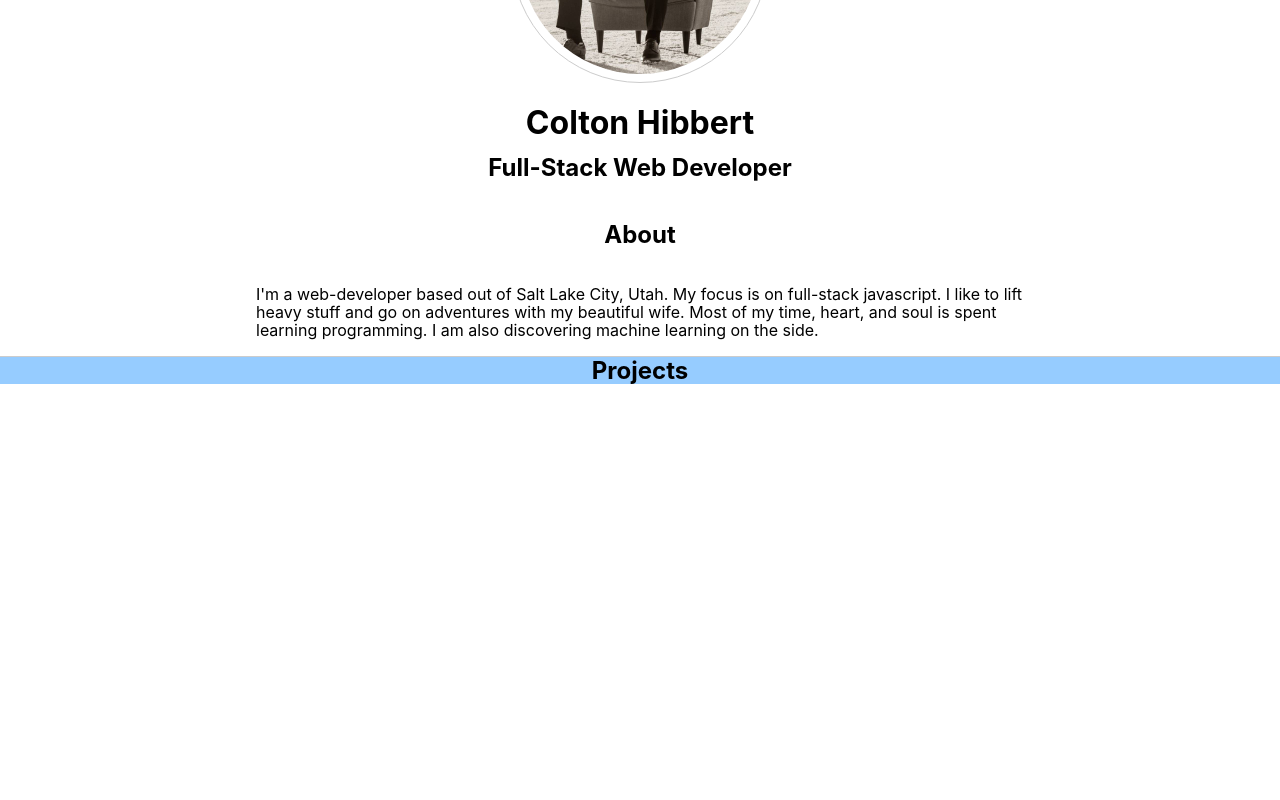
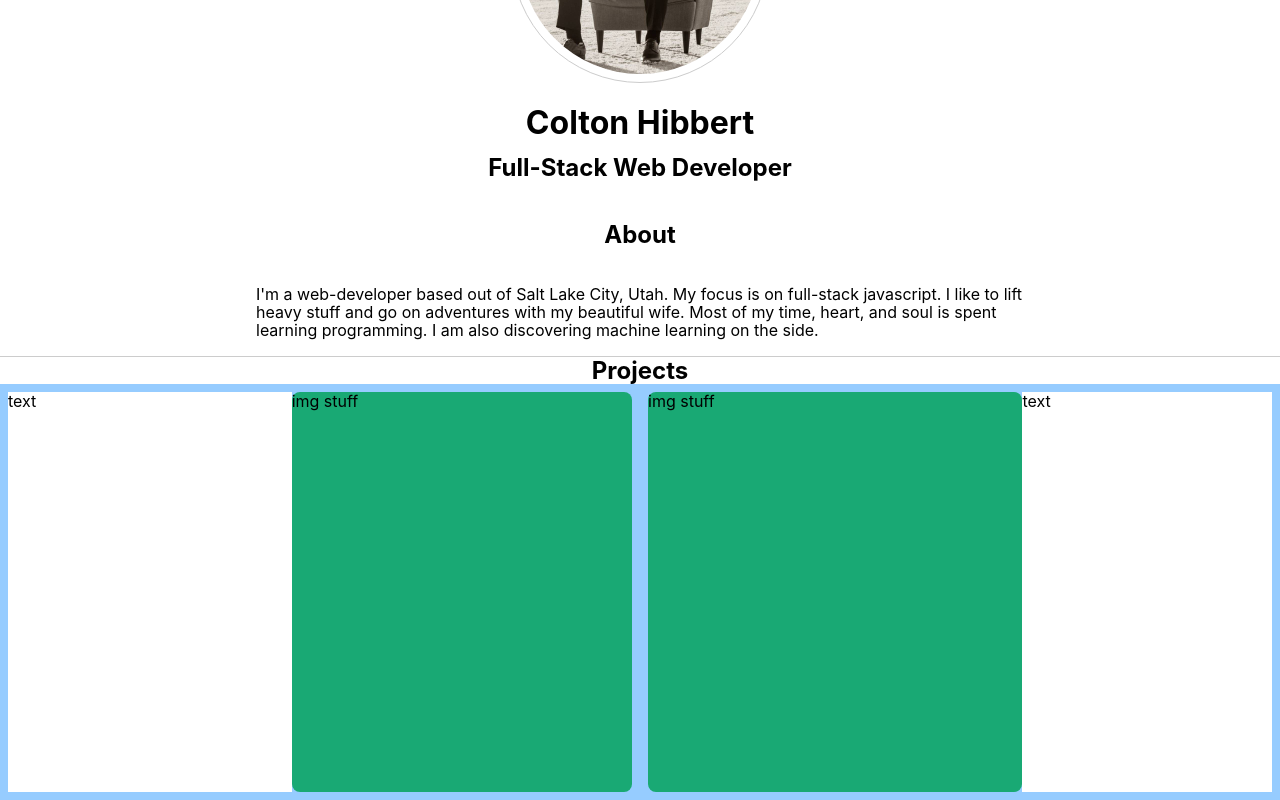
Before and after one commit to ColtonHibbert/coltons-portfolio, a React (Create React App) app: page / in a window 1280 px wide. Shown: the part 221-1021 px from the top of the page. Before the commit the page ends 800 px from the top, so only its background shows below. Built offline with nearby package versions, Linux system fonts and the light colour scheme.

Commit message:
project card layout

```diff
--- a/src/App.js
+++ b/src/App.js
@@ -4,6 +4,10 @@ import Header from './components/headersection/header/Header.js';
 import Hero from './components/mainsection/hero/Hero.js';
 import ProjectsMain from './components/mainsection/projects/projectsmain/ProjectsMain.js';
 import tachyons from 'tachyons';
+import ProjectCardLeft from './components/mainsection/projects/projectcardleft/ProjectCardLeft';
+import ProjectCardRight from './components/mainsection/projects/projectcardright/ProjectCardRight';
+
+
 
 
 class App extends Component {
@@ -13,7 +17,8 @@ class App extends Component {
        <Header />
        <Hero />
        <ProjectsMain>
-
+          <ProjectCardLeft />
+          <ProjectCardRight />
        </ProjectsMain>
       </div>
     );
--- a/src/components/mainsection/projects/projectcardleft/ProjectCardLeft.js
+++ b/src/components/mainsection/projects/projectcardleft/ProjectCardLeft.js
@@ -0,0 +1,31 @@
+
+
+import React from 'react';
+
+
+const ProjectCardLeft= (props) => {
+    return (
+        <div className="
+        w-90 vh-50 flex flex-column items-center
+        w-90-ns vh-50-ns flex-ns flex-row-ns items-center-ns
+        w-50-l vh-50-l flex-l flex-row-l
+        ma2">
+            <div className="
+            w-100 h5 flex flex-column
+            w-40-ns h-100-ns flex-ns flex-column-ns
+            w-50-l h-100-l flex-l flex-column-l
+            bg-white">
+                text
+            </div>
+            <div className="
+            w-100 h-100 flex flex-column
+            w-60-ns height-100-ns flex-ns
+            w-60-l height-100-l flex-l
+            bg-green br3">
+                img stuff
+            </div>
+        </div>
+    );
+}
+
+export default ProjectCardLeft;
--- a/src/components/mainsection/projects/projectcardright/ProjectCardRight.js
+++ b/src/components/mainsection/projects/projectcardright/ProjectCardRight.js
@@ -0,0 +1,29 @@
+
+import React from 'react';
+
+const ProjectCardRight= (props) => {
+    return (
+        <div className="
+        w-90 vh-50 flex flex-column items-center
+        w-90-ns vh-50-ns flex-ns flex-row-ns items-center-ns
+        w-50-l vh-50-l flex-l flex-row-l
+         ma2 ">
+            <div className="
+             w-100 h-100 flex flex-column
+             w-60-ns height-100-ns flex-ns
+             w-60-l height-100-l flex-l
+             bg-green br3">
+                img stuff
+            </div>
+            <div className="
+             w-100 h5 flex flex-column
+             w-40-ns h-100-ns flex-ns flex-column-ns
+             w-40-l h-100-l flex-l flex-column-l
+             bg-white">
+                text
+            </div>
+        </div>
+    );
+}
+
+export default ProjectCardRight;
--- a/src/components/mainsection/projects/projectsmain/ProjectsMain.js
+++ b/src/components/mainsection/projects/projectsmain/ProjectsMain.js
@@ -4,9 +4,19 @@ import React from 'react';
 
 const ProjectsMain = (props) => {
     return (
-        <div className="w-100 flex justify-center bg-light-blue">
-        <h2 className="pa0 ma0">Projects</h2>
-            {props.children}
+        <div className="w-100 flex flex-column">
+               <h2 className="
+        w-100 flex justify-center
+        pa0 ma0">Projects</h2>
+
+            <div className="
+            w-100 flex flex-column items-center
+            w-100 flex-l flex-row-l justify-center
+            bg-light-blue">
+
+                {props.children}
+
+            </div>
         </div>
     );
 }
```
